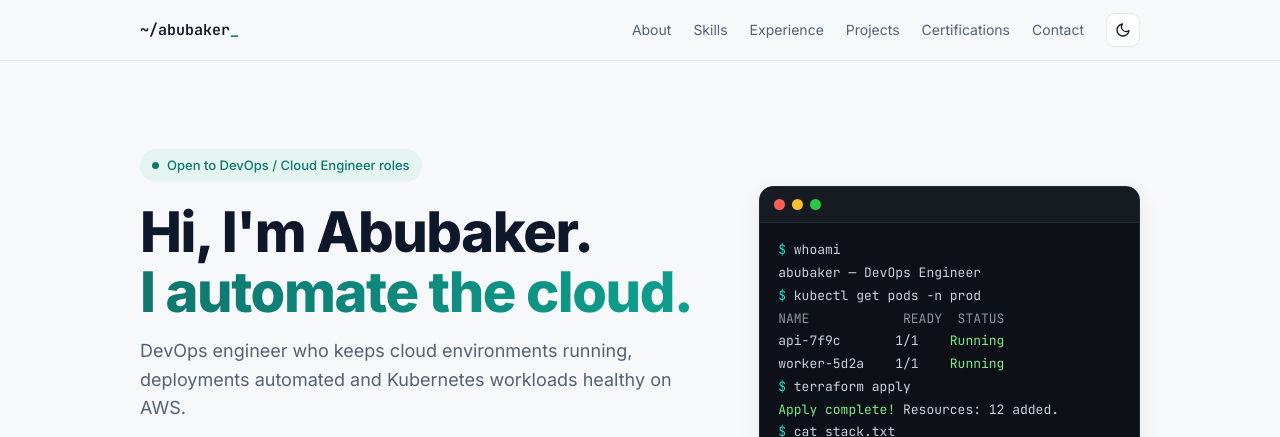
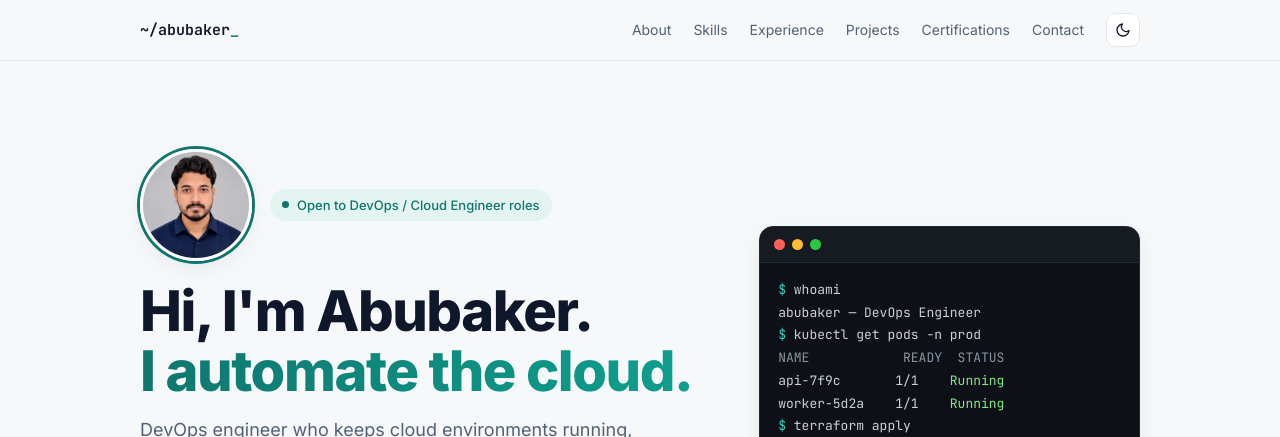
Before and after one commit to abu28012002/abu28012002.github.io, a plain HTML site: page index.html in a window 1280 px wide. Shown: the top 437 px of the page. Drawn offline with Linux system fonts and the light colour scheme.

Commit message:
Add profile photo to hero
Co-Authored-By: Claude Opus 5.5 <noreply@anthropic.com>

```diff
--- a/index.html
+++ b/index.html
@@ -46,6 +46,8 @@ nav{display:flex;align-items:center;justify-content:space-between;height:60px}
 /* hero */
 .hero{padding:88px 0 64px}
 .hero-grid{display:grid;grid-template-columns:1.5fr 1fr;gap:48px;align-items:center}
+.intro{display:flex;align-items:center;gap:18px;flex-wrap:wrap}
+.avatar{width:112px;height:112px;border-radius:50%;object-fit:cover;border:3px solid var(--surface);box-shadow:0 0 0 3px var(--accent),var(--shadow);flex:none}
 .eyebrow{display:inline-flex;align-items:center;gap:8px;font-size:13px;color:var(--accent);background:var(--accent-soft);padding:6px 12px;border-radius:999px;font-weight:500}
 .dot{width:7px;height:7px;border-radius:50%;background:var(--accent);box-shadow:0 0 0 0 var(--accent);animation:pulse 2s infinite}
 @keyframes pulse{0%{box-shadow:0 0 0 0 color-mix(in srgb,var(--accent) 60%,transparent)}70%{box-shadow:0 0 0 8px transparent}100%{box-shadow:0 0 0 0 transparent}}
@@ -152,6 +154,7 @@ footer .wrap{display:flex;justify-content:space-between;flex-wrap:wrap;gap:8px}
   section{padding:48px 0}
   .term{font-size:12px}
   .lead{font-size:16px}
+  .avatar{width:88px;height:88px}
 }
 </style>
 </head>
@@ -181,7 +184,10 @@ footer .wrap{display:flex;justify-content:space-between;flex-wrap:wrap;gap:8px}
   <div class="hero">
     <div class="wrap hero-grid">
       <div>
-        <span class="eyebrow"><span class="dot"></span>Open to DevOps / Cloud Engineer roles</span>
+        <div class="intro">
+          <img class="avatar" src="photo.jpg" alt="Abubaker Sithik Rahuman M" width="112" height="112">
+          <span class="eyebrow"><span class="dot"></span>Open to DevOps / Cloud Engineer roles</span>
+        </div>
         <h1>Hi, I'm Abubaker.<br><span class="grad">I automate the cloud.</span></h1>
         <p class="lead">DevOps engineer who keeps cloud environments running, deployments automated and Kubernetes workloads healthy on AWS.</p>
         <div class="meta">
```
Also changed, not shown: photo.jpg (added).
